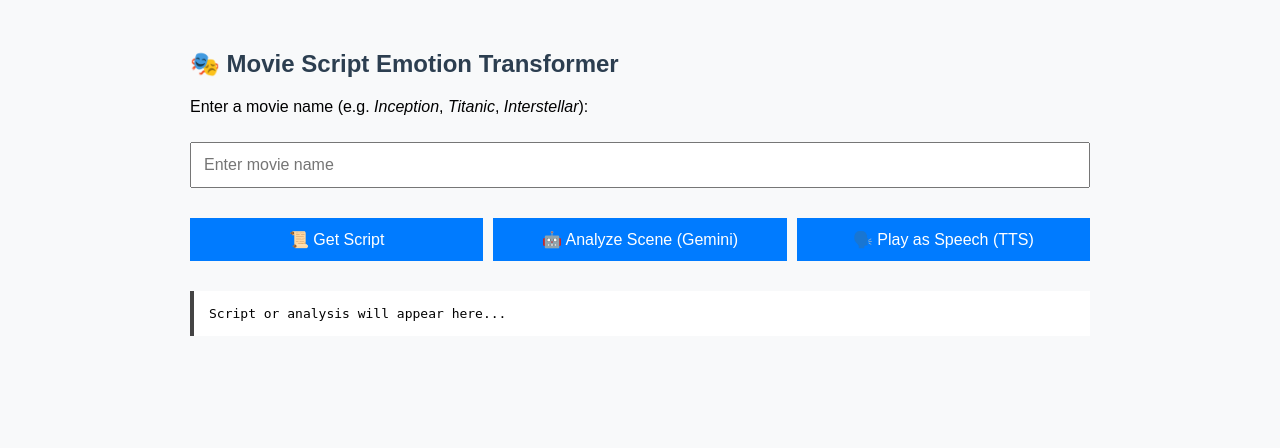
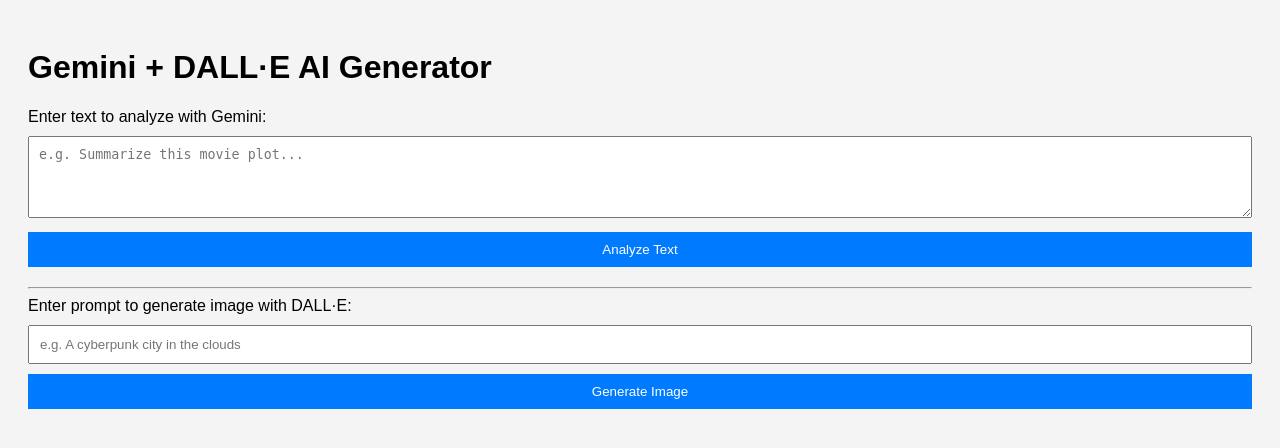
Before and after one commit to mancity142/ksm-Hackathon, a Flask app: template templates/index.html in a window 1280 px wide. Shown: the top 448 px of the page. Run offline with Flask 3, Linux system fonts and the light colour scheme; the template is opened without the code that fills it, so the values that code supplies are empty.

Commit message:
Final commit at hackathon

```diff
--- a/app.py
+++ b/app.py
@@ -1,75 +1,43 @@
-from flask import Flask, request, jsonify, send_file
-from flask_cors import CORS
+from flask import Flask, render_template, request
+import openai
 import google.generativeai as genai
-from elevenlabs import generate, save, set_api_key
 import os
 
 app = Flask(__name__)
-CORS(app)
 
-# ===== SET YOUR API KEYS =====
-GEMINI_API_KEY = "AIzaSyAIKCVr85N7ncr7aV2KvfafoJWGfbBo4a8"
-ELEVENLABS_API_KEY = "sk_0139e6138d8d624ccbfb297e0462a5186d60e356b6c37276"
+# --- API KEYS ---
+GOOGLE_API_KEY = "AIzaSyB6dPCXjUXmbvmZTYAP3dSs_0vh8qrTaCc"
+OPENAI_API_KEY = "your-openai-api-key"
 
-# ===== INIT GEMINI API =====
-genai.configure(api_key=GEMINI_API_KEY)
-model = genai.GenerativeModel(model_name="models/gemini-2.5-pro")
+# --- Configure APIs ---
+genai.configure(api_key=GOOGLE_API_KEY)
+openai.api_key = OPENAI_API_KEY
+gemini_model = genai.GenerativeModel('models/gemini-2.5-pro')
 
-# ===== INIT ELEVENLABS API =====
-set_api_key(ELEVENLABS_API_KEY)
 
-# ===== MOCK SCRIPT DATABASE =====
-script_db = {
-    "inception": "DOM COBB: What is the most resilient parasite? A bacteria? A virus? An intestinal worm? An idea.",
-    "titanic": "ROSE: I’ll never let go, Jack. I promise.",
-    "the matrix": "MORPHEUS: What if I told you that everything you know is a lie?"
-}
+# --- Routes ---
+@app.route('/')
+def home():
+    return render_template('index.html')
 
-# ===== ROUTES =====
+@app.route('/generate', methods=['POST'])
+def generate():
+    prompt = request.form['prompt']
 
-@app.route("/get_script", methods=["POST"])
-def get_script():
-    data = request.get_json()
-    movie = data.get("movie", "").lower()
+    # Step 1: Generate Scene with Gemini
+    gemini_response = gemini_model.generate_content(f"Describe a detailed visual scene: {prompt}")
+    scene_text = gemini_response.text.strip()
 
-    if movie in script_db:
-        return jsonify({"script": script_db[movie]})
-    else:
-        return jsonify({"error": "Script not found."}), 404
+    # Step 2: Generate Image with DALL·E
+    openai_response = openai.Image.create(
+        prompt=scene_text,
+        n=1,
+        size="512x512"
+    )
+    image_url = openai_response['data'][0]['url']
 
-@app.route("/analyze_script", methods=["POST"])
-def analyze_script():
-    data = request.get_json()
-    script = data.get("script", "")
+    return render_template('index.html', original=prompt, scene_text=scene_text, image_url=image_url)
 
-    if not script:
-        return jsonify({"error": "Script missing."}), 400
 
-    prompt = f"""Analyze and rewrite this movie scene to reflect a completely different emotional tone.
-Change the mood from sad to happy, adjust dialogues accordingly, and retain core characters.\n\nScene:\n{script}"""
-
-    try:
-        response = model.generate_content(prompt)
-        revised_script = response.text.strip()
-        return jsonify({"analysis": revised_script})
-    except Exception as e:
-        return jsonify({"error": str(e)}), 500
-
-@app.route("/tts", methods=["POST"])
-def text_to_speech():
-    data = request.get_json()
-    text = data.get("text", "")
-
-    if not text:
-        return jsonify({"error": "No text provided for TTS."}), 400
-
-    try:
-        audio = generate(text=text, voice="Rachel", model="eleven_multilingual_v2")
-        output_path = "output.mp3"
-        save(audio, output_path)
-        return send_file(output_path, mimetype="audio/mpeg")
-    except Exception as e:
-        return jsonify({"error": str(e)}), 500
-
-if __name__ == "__main__":
+if __name__ == '__main__':
     app.run(debug=True)
--- a/templates/index.html
+++ b/templates/index.html
@@ -1,149 +1,55 @@
 <!DOCTYPE html>
 <html lang="en">
 <head>
-  <meta charset="UTF-8">
-  <title>🎬 Movie Scene Emotion Transformer</title>
+  <meta charset="UTF-8" />
+  <meta name="viewport" content="width=device-width, initial-scale=1.0"/>
+  <title>Gemini + DALL·E AI Tool</title>
   <style>
-    body {
-      font-family: Arial, sans-serif;
-      background-color: #f8f9fa;
-      padding: 30px;
-      max-width: 900px;
-      margin: auto;
-    }
-
-    h2 {
-      color: #2c3e50;
-    }
-
-    input, button {
-      padding: 12px;
-      font-size: 16px;
-      margin: 10px 0;
-      width: 100%;
-      box-sizing: border-box;
-    }
-
-    button {
-      cursor: pointer;
-      background-color: #007bff;
-      color: white;
-      border: none;
-      transition: 0.3s;
-    }
-
-    button:hover {
-      background-color: #0056b3;
-    }
-
-    pre {
-      background-color: #fff;
-      padding: 15px;
-      border-left: 4px solid #444;
-      white-space: pre-wrap;
-      max-height: 500px;
-      overflow-y: auto;
-      margin-top: 20px;
-    }
-
-    .btn-group {
-      display: flex;
-      gap: 10px;
-      margin-top: 10px;
-    }
+    body { font-family: Arial, sans-serif; padding: 20px; background: #f4f4f4; }
+    input, textarea, button { padding: 10px; margin-top: 10px; width: 100%; box-sizing: border-box; }
+    button { background: #007bff; color: white; border: none; cursor: pointer; }
+    button:hover { background: #0056b3; }
+    #output, #image-container { margin-top: 20px; }
+    img { max-width: 100%; border: 1px solid #ccc; padding: 5px; background: white; }
   </style>
 </head>
 <body>
+  <h1>Gemini + DALL·E AI Generator</h1>
 
-  <h2>🎭 Movie Script Emotion Transformer</h2>
-  <p>Enter a movie name (e.g. <i>Inception</i>, <i>Titanic</i>, <i>Interstellar</i>):</p>
+  <label for="geminiPrompt">Enter text to analyze with Gemini:</label>
+  <textarea id="geminiPrompt" rows="4" placeholder="e.g. Summarize this movie plot..."></textarea>
+  <button onclick="analyzeText()">Analyze Text</button>
+  <div id="output"></div>
 
-  <input type="text" id="movieInput" placeholder="Enter movie name">
-  <div class="btn-group">
-    <button onclick="fetchScript()">📜 Get Script</button>
-    <button onclick="analyzeScript()">🤖 Analyze Scene (Gemini)</button>
-    <button onclick="convertToSpeech()">🗣️ Play as Speech (TTS)</button>
-  </div>
+  <hr>
 
-  <pre id="result">Script or analysis will appear here...</pre>
-
-  <audio id="ttsAudio" controls style="margin-top: 10px; display: none;"></audio>
+  <label for="dallePrompt">Enter prompt to generate image with DALL·E:</label>
+  <input type="text" id="dallePrompt" placeholder="e.g. A cyberpunk city in the clouds"/>
+  <button onclick="generateImage()">Generate Image</button>
+  <div id="image-container"></div>
 
   <script>
-    async function fetchScript() {
-      const movie = document.getElementById('movieInput').value.trim();
-      if (!movie) {
-        document.getElementById('result').innerText = '❗ Please enter a movie name.';
-        return;
-      }
-
-      document.getElementById('result').innerText = '📥 Fetching script...';
-
-      try {
-        const response = await fetch('http://127.0.0.1:5000/get_script', {
-          method: 'POST',
-          headers: { 'Content-Type': 'application/json' },
-          body: JSON.stringify({ movie })
-        });
-
-        const data = await response.json();
-        document.getElementById('result').innerText = data.script || data.error || '❌ Script fetch failed.';
-      } catch (error) {
-        console.error(error);
-        document.getElementById('result').innerText = '❌ Error fetching script.';
-      }
+    async function analyzeText() {
+      const prompt = document.getElementById("geminiPrompt").value;
+      const res = await fetch("/gemini", {
+        method: "POST",
+        headers: { "Content-Type": "application/json" },
+        body: JSON.stringify({ prompt })
+      });
+      const data = await res.json();
+      document.getElementById("output").innerHTML = `<strong>Gemini Output:</strong><br>${data.gemini_output}`;
     }
 
-    async function analyzeScript() {
-      const script = document.getElementById('result').innerText;
-
-      if (!script || script.includes("Fetching")) {
-        alert("Please fetch a script first.");
-        return;
-      }
-
-      document.getElementById('result').innerText = '🤖 Analyzing with Gemini...';
-
-      try {
-        const response = await fetch('http://127.0.0.1:5000/analyze_script', {
-          method: 'POST',
-          headers: { 'Content-Type': 'application/json' },
-          body: JSON.stringify({ script })
-        });
-
-        const data = await response.json();
-        document.getElementById('result').innerText = data.analysis || data.error || '❌ Analysis failed.';
-      } catch (error) {
-        console.error(error);
-        document.getElementById('result').innerText = '❌ Error during analysis.';
-      }
-    }
-
-    async function convertToSpeech() {
-      const text = document.getElementById('result').innerText;
-      if (!text || text.includes("Fetching")) {
-        alert("Please generate analysis first.");
-        return;
-      }
-
-      try {
-        const response = await fetch('http://127.0.0.1:5000/text_to_speech', {
-          method: 'POST',
-          headers: { 'Content-Type': 'application/json' },
-          body: JSON.stringify({ text })
-        });
-
-        const blob = await response.blob();
-        const audio = document.getElementById('ttsAudio');
-        audio.src = URL.createObjectURL(blob);
-        audio.style.display = 'block';
-        audio.play();
-      } catch (err) {
-        alert("❌ Failed to generate speech.");
-        console.error(err);
-      }
+    async function generateImage() {
+      const prompt = document.getElementById("dallePrompt").value;
+      const res = await fetch("/generate-image", {
+        method: "POST",
+        headers: { "Content-Type": "application/json" },
+        body: JSON.stringify({ prompt })
+      });
+      const data = await res.json();
+      document.getElementById("image-container").innerHTML = `<strong>Generated Image:</strong><br><img src="${data.image_url}" alt="AI Image"/>`;
     }
   </script>
-
 </body>
 </html>
```
Also changed, not shown: test_tts.py (+12 -0 lines).
